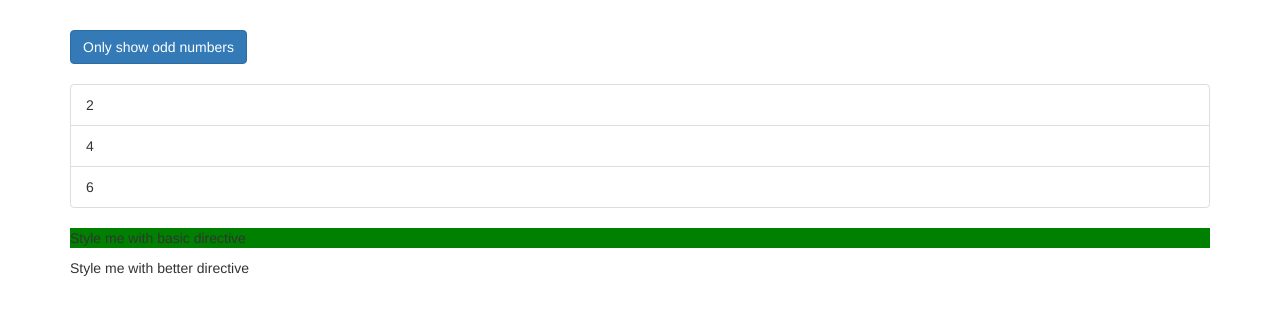
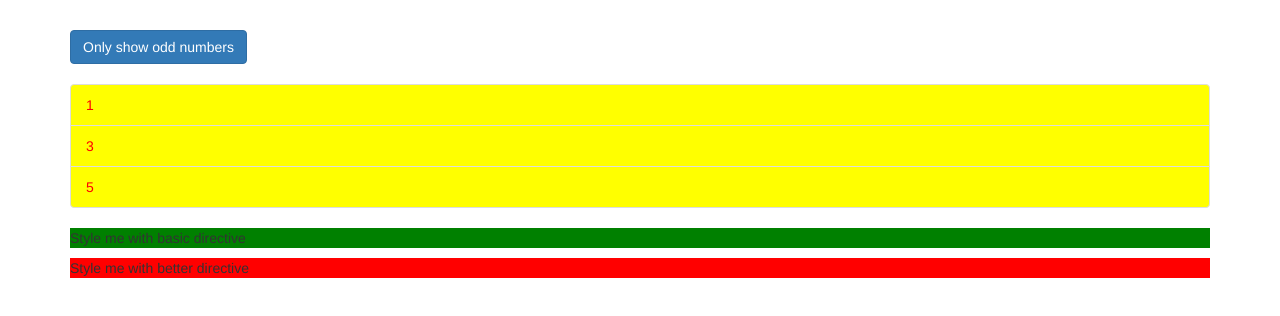
Before and after one commit to palmartens/recipe-project, an Angular app: page / in a window 1280 px wide. Shown: the top 316 px of the page. Built offline with nearby package versions, Linux system fonts and the light colour scheme.

Commit message:
custom structural directive

```diff
--- a/src/app/app.component.html
+++ b/src/app/app.component.html
@@ -6,7 +6,7 @@
         (click)="onlyOdd = !onlyOdd">Only show odd numbers</button>
       <br><br>
       <ul class="list-group">
-        <div *ngIf="onlyOdd">
+        <!-- <div *ngIf="onlyOdd">
           <li class="list-group-item"
             [ngClass]="{ odd: odd % 2 !== 0 }"
             [ngStyle]="{ backgroundColor: odd % 2 !== 0 ? 'yellow' : 'transparent' }"
@@ -21,10 +21,18 @@
             *ngFor="let even of evenNumbers">
               {{ even }}
           </li>
+        </div>         -->
+        <div *appUnless="onlyOdd">
+          <li class="list-group-item"
+            [ngClass]="{ odd: odd % 2 !== 0 }"
+            [ngStyle]="{ backgroundColor: odd % 2 !== 0 ? 'yellow' : 'transparent' }"
+            *ngFor="let odd of oddNumbers">
+              {{ odd }}
+          </li>
         </div>
       </ul>
       <p appBasicHightlight>Style me with basic directive</p>
-      <p appBetterHighlight>Style me with better directive</p>
+      <p [appBetterHighlight]="'yellow'" defaultColor="red">Style me with better directive</p>
       <ng-template [ngIf]="onlyOdd">
         <p>Only odd</p>
       </ng-template>
--- a/src/app/app.module.ts
+++ b/src/app/app.module.ts
@@ -6,12 +6,14 @@ import { FormsModule } from '@angular/forms';
 import { AppComponent } from './app.component';
 import { BasicHighlightDirective } from './basic-highlight/basic-highlight.directive';
 import { BetterHighlightDirective } from './better-highlight/better-highlight.directive';
+import { UnlessDirective } from './unless.directive';
 
 @NgModule({
   declarations: [
     AppComponent,
     BasicHighlightDirective,
-    BetterHighlightDirective
+    BetterHighlightDirective,
+    UnlessDirective
   ],
   imports: [
     BrowserModule,
--- a/src/app/better-highlight/better-highlight.directive.ts
+++ b/src/app/better-highlight/better-highlight.directive.ts
@@ -1,26 +1,29 @@
-import { Directive, Renderer2, OnInit, ElementRef, HostListener, HostBinding } from '@angular/core';
+import { Directive, Renderer2, OnInit, ElementRef, HostListener, HostBinding, Input } from '@angular/core';
 
 @Directive({
   selector: '[appBetterHighlight]'
 })
 export class BetterHighlightDirective implements OnInit {
-  @HostBinding('style.backgroundColor') backgroundColor: string = 'transparent';
+  @Input() defaultColor: string = 'transparent';
+  @Input('appBetterHighlight') highlightColor: string = 'blue';
 
+  @HostBinding('style.backgroundColor') backgroundColor: string;
 
   constructor(private renderer: Renderer2, private elRef: ElementRef) { }
 
   ngOnInit() {
     // this.renderer.setStyle(this.elRef.nativeElement, 'background-color', 'blue');
+    this.backgroundColor = this.defaultColor;
   }
 
   @HostListener('mouseenter') mouseover(eventData: Event) {
     // this.renderer.setStyle(this.elRef.nativeElement, 'background-color', 'blue');
-    this.backgroundColor = 'blue';
+    this.backgroundColor = this.highlightColor;
   }
 
   @HostListener('mouseleave') mouseleave(eventData: Event) {
     // this.renderer.setStyle(this.elRef.nativeElement, 'background-color', 'transparent');
-    this.backgroundColor = 'transparent';
+    this.backgroundColor = this.defaultColor;
   }
 
 
--- /dev/null
+++ b/src/app/unless.directive.ts
@@ -0,0 +1,17 @@
+import { Directive, Input, TemplateRef, ViewContainerRef } from '@angular/core';
+
+@Directive({
+  selector: '[appUnless]'
+})
+export class UnlessDirective {
+  @Input() set appUnless(condition: boolean) {
+    if (!condition) {
+      this.vcRef.createEmbeddedView(this.templateRef);
+    } else {
+      this.vcRef.clear();
+    }
+  }
+
+  constructor(private templateRef: TemplateRef<any>, private vcRef: ViewContainerRef) { }
+
+}
```
